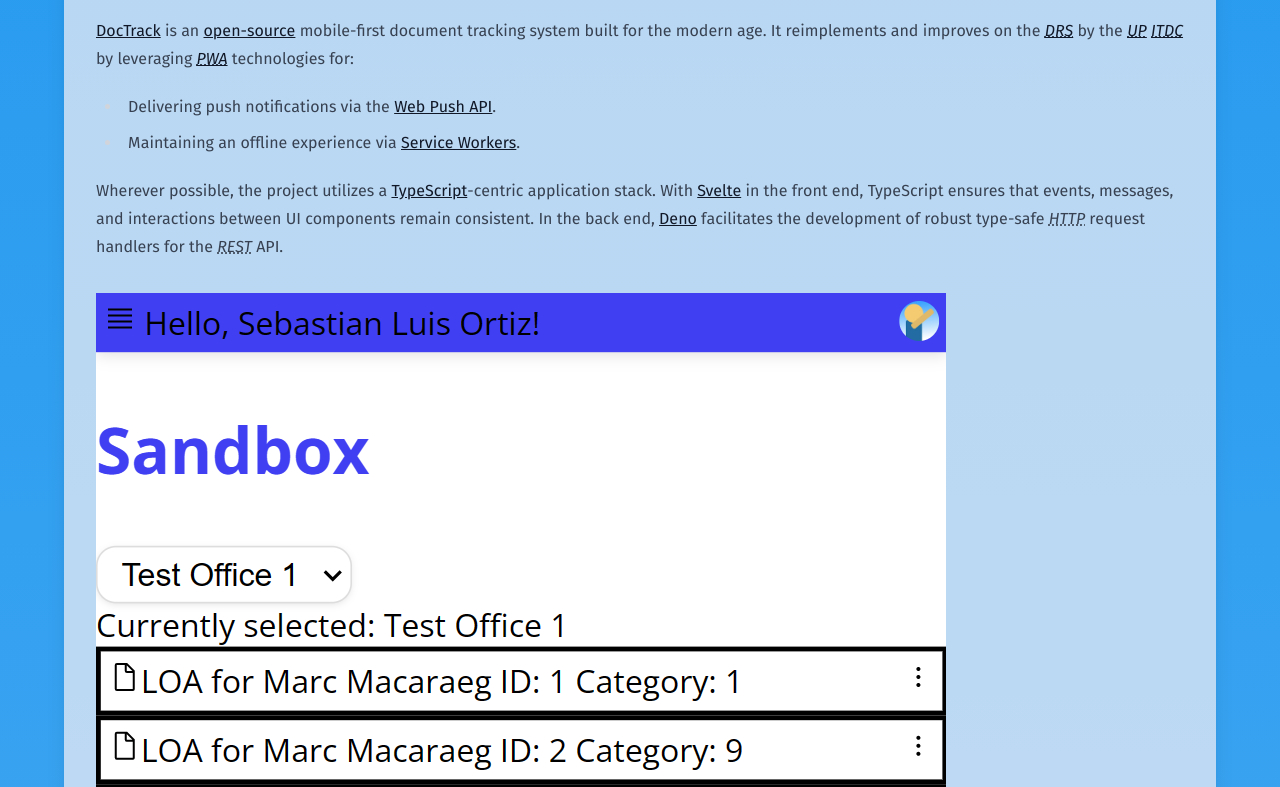
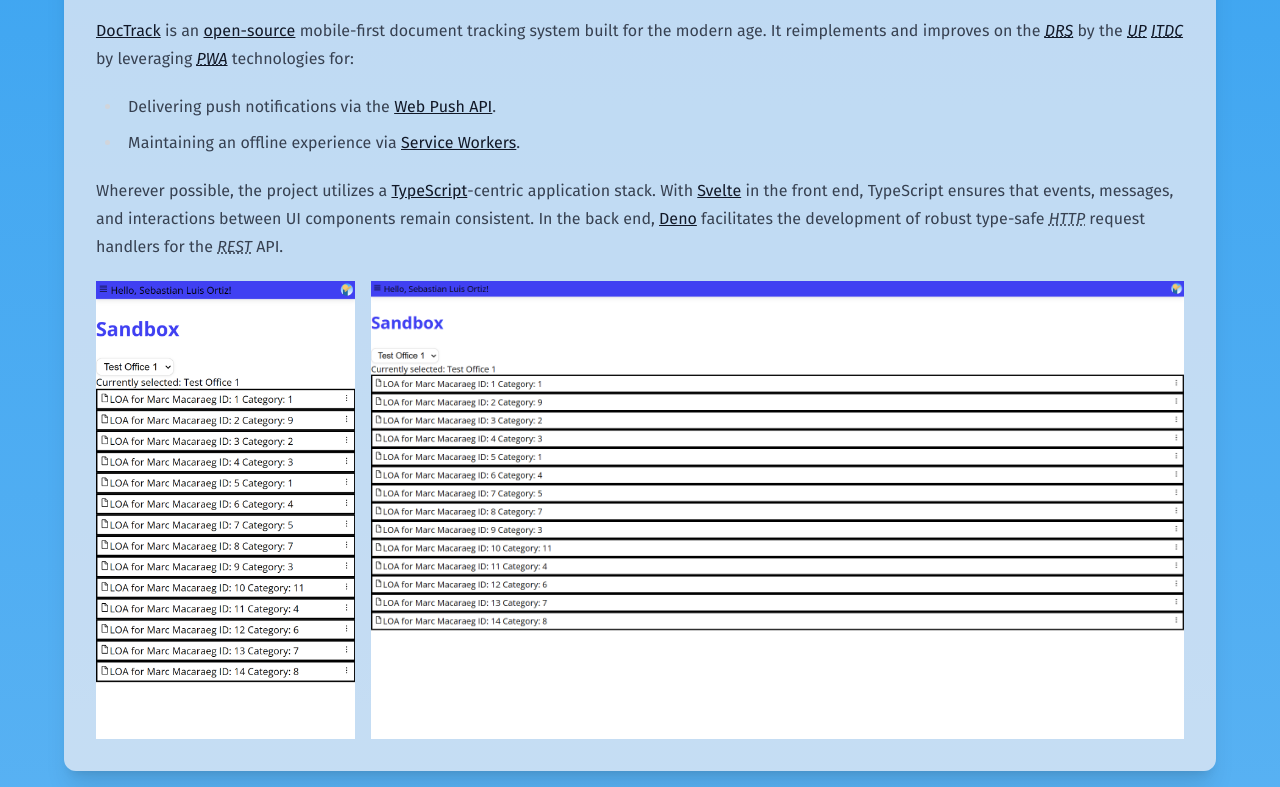
Before and after one commit to BastiDood/bastidood.github.io, a SvelteKit app: page /portfolio in a window 1280 px wide. Shown: the part 2000-2787 px from the top of the page. Built offline with nearby package versions, Linux system fonts and the light colour scheme.

Commit message:
fix(portfolio): adjust image proportions

```diff
--- a/src/routes/portfolio/+page.svelte
+++ b/src/routes/portfolio/+page.svelte
@@ -121,7 +121,7 @@
                 </div>
                 <div>
                     <img
-                        class="m-0 object-contain max-h-[543px]"
+                        class="m-0 object-contain max-h-full"
                         src="{drippyTestbench}"
                         alt="Drippy testbench on actual hardware"
                         loading="lazy"
@@ -188,9 +188,23 @@
                 request handlers for the
                 <dfn><abbr title="Representational State Transfer">REST</abbr></dfn> API.
             </p>
+            <div class="flex gap-4">
                 <div>
-                <img src="{doctrackMobile}" alt="DocTrack Mobile" loading="lazy" />
-                <img src="{doctrackDesktop}" alt="DocTrack Desktop" loading="lazy" />
+                    <img
+                        class="m-0 object-contain max-h-[1080px]"
+                        src="{doctrackMobile}"
+                        alt="DocTrack Mobile"
+                        loading="lazy"
+                    />
+                </div>
+                <div>
+                    <img
+                        class="m-0 object-contain max-h-full"
+                        src="{doctrackDesktop}"
+                        alt="DocTrack Desktop"
+                        loading="lazy"
+                    />
+                </div>
             </div>
         </section>
         <section id="palai" class="rounded-xl bg-card p-8 shadow-xl max-w-none">
@@ -255,13 +269,23 @@
                 <a href="https://parceljs.org/">Parcel</a> build tool for asset bundling, packaging, and optimization. The
                 PWA allows users to upload their own images of rice plants for classification.
             </p>
+            <div class="flex gap-4">
                 <div>
-                <img src="{palaiHome}" alt="pal.ai home page with file upload and camera controls" loading="lazy" />
                     <img
+                        class="m-0 object-contain max-h-full"
+                        src="{palaiHome}"
+                        alt="pal.ai home page with file upload and camera controls"
+                        loading="lazy"
+                    />
+                </div>
+                <div>
+                    <img
+                        class="m-0 object-contain max-h-[1080px]"
                         src="{palaiMobile}"
                         alt="pal.ai results page showing 79.28% confidence in Healthy classification"
                         loading="lazy"
                     />
+                </div>
             </div>
         </section>
         <section id="soundrave" class="rounded-xl bg-card p-8 shadow-xl max-w-none">
@@ -289,9 +313,23 @@
                 is used as the database and cache for Spotify
                 <dfn><abbr title="Application Program Interface">API</abbr></dfn> calls.
             </p>
+            <div class="flex gap-4">
                 <div>
-                <img src="{soundraveMobile}" alt="SoundRave Mobile" loading="lazy" />
-                <img src="{soundraveDesktop}" alt="SoundRave Desktop" loading="lazy" />
+                    <img
+                        class="m-0 object-contain max-h-[768px]"
+                        src="{soundraveMobile}"
+                        alt="SoundRave Mobile"
+                        loading="lazy"
+                    />
+                </div>
+                <div>
+                    <img
+                        class="m-0 object-contain max-h-full"
+                        src="{soundraveDesktop}"
+                        alt="SoundRave Desktop"
+                        loading="lazy"
+                    />
+                </div>
             </div>
         </section>
         <section id="chrozone" class="rounded-xl bg-card p-8 shadow-xl max-w-none">
@@ -324,10 +362,20 @@
             </p>
             <div class="flex gap-4 justify-around">
                 <div>
-                    <img src="{chrozoneAutocomplete}" alt="Chrozone Autocompletion Menu" loading="lazy" />
+                    <img
+                        class="m-0 object-contain max-h-[596px]"
+                        src="{chrozoneAutocomplete}"
+                        alt="Chrozone Autocompletion Menu"
+                        loading="lazy"
+                    />
                 </div>
                 <div>
-                    <img src="{chrozoneResult}" alt="Chrozone Preview Result" loading="lazy" />
+                    <img
+                        class="m-0 object-contain max-h-full"
+                        src="{chrozoneResult}"
+                        alt="Chrozone Preview Result"
+                        loading="lazy"
+                    />
                 </div>
             </div>
         </section>
@@ -358,9 +406,7 @@
                 answered the quiz correctly. The pioneer use of message components differentiates Chrozone from the
                 other bots in the market which use clunky reaction-based polling mechanisms.
             </p>
-            <div>
             <img src="{quizzoResult}" alt="Quizzo Chat Output" loading="lazy" class="m-auto" />
-            </div>
         </section>
         <section id="multicast" class="rounded-xl bg-card p-8 shadow-xl max-w-none">
             <h2>UDP Multicast Chat</h2>
```
Lines whose indentation alone changed are shown as unchanged.
